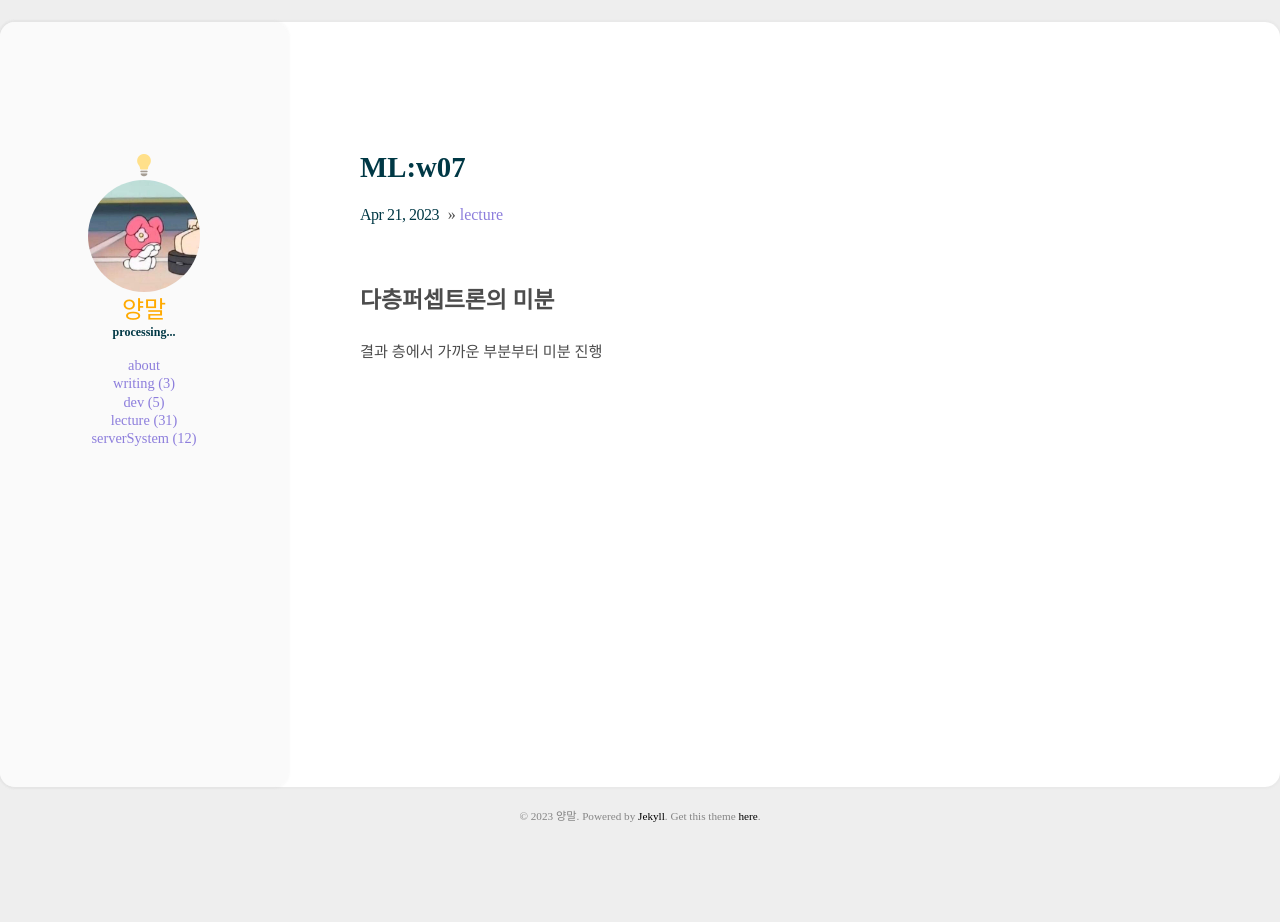
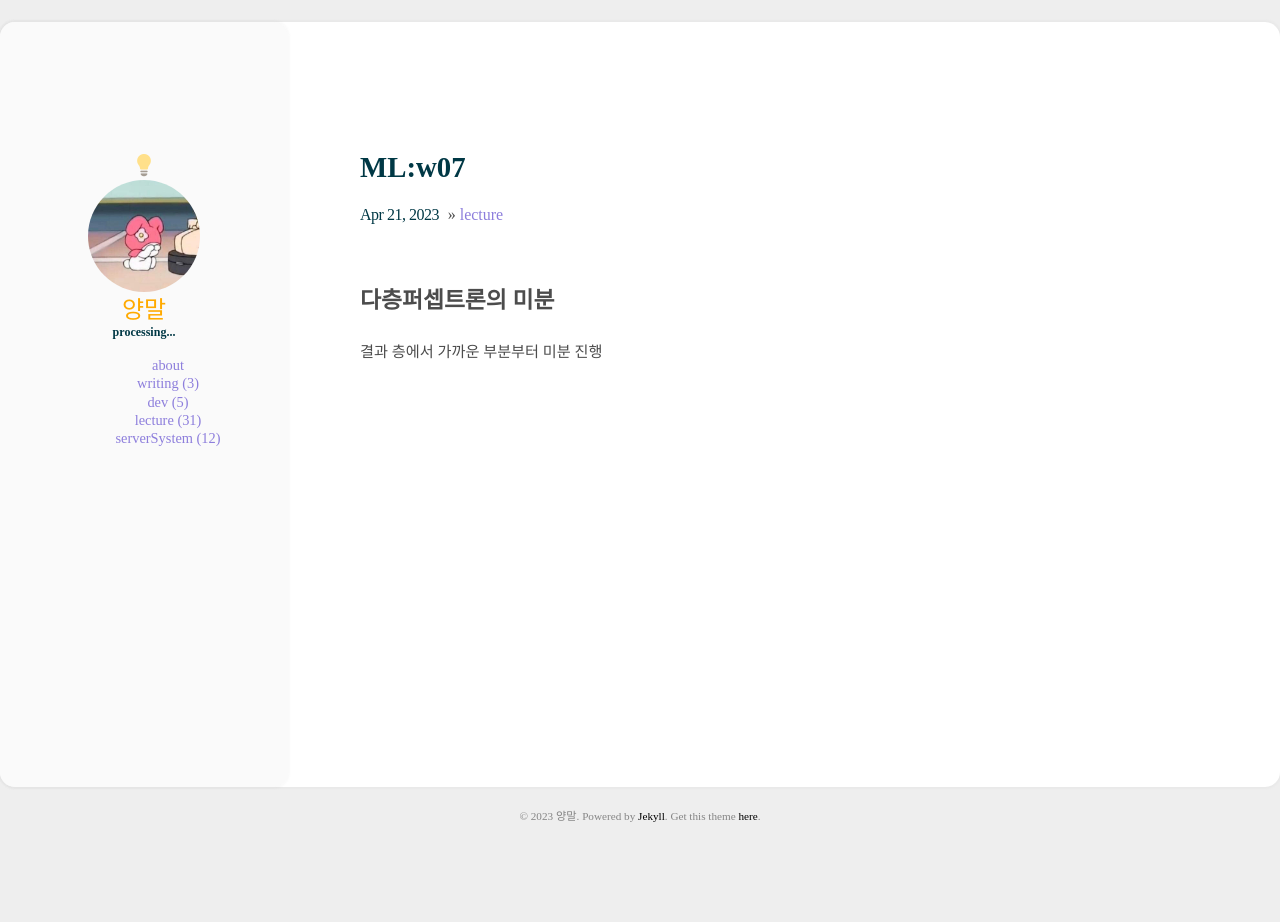
Before and after one commit to ywonchae1/ywonchae1.github.io, a Jekyll site: the page built from _posts/2023-04-21-ML_w07.md, in a window 1280 px wide. Built offline with Jekyll 4.4.1, drawn with Linux system fonts in a browser that asks for light colours; some web fonts are replaced.

Commit message:
mod: Edit margin2

```diff
--- a/assets/css/main.scss
+++ b/assets/css/main.scss
@@ -425,7 +425,7 @@
 .nav_list {
     margin: 0;
     padding-right: 3rem; //here
-	 padding-left: 3rem; //here
+	 padding-left: 6rem; //here
     list-style: none;
 
     @include mobile-only {
@@ -510,7 +510,7 @@
     @include breakpoint(medium) {
         //max-width: 33rem;
         margin-top: 5rem;
-		  margin-right: 5rem;
+		  margin-right: 10rem;
     }
 
     @include mobile-only {
```
